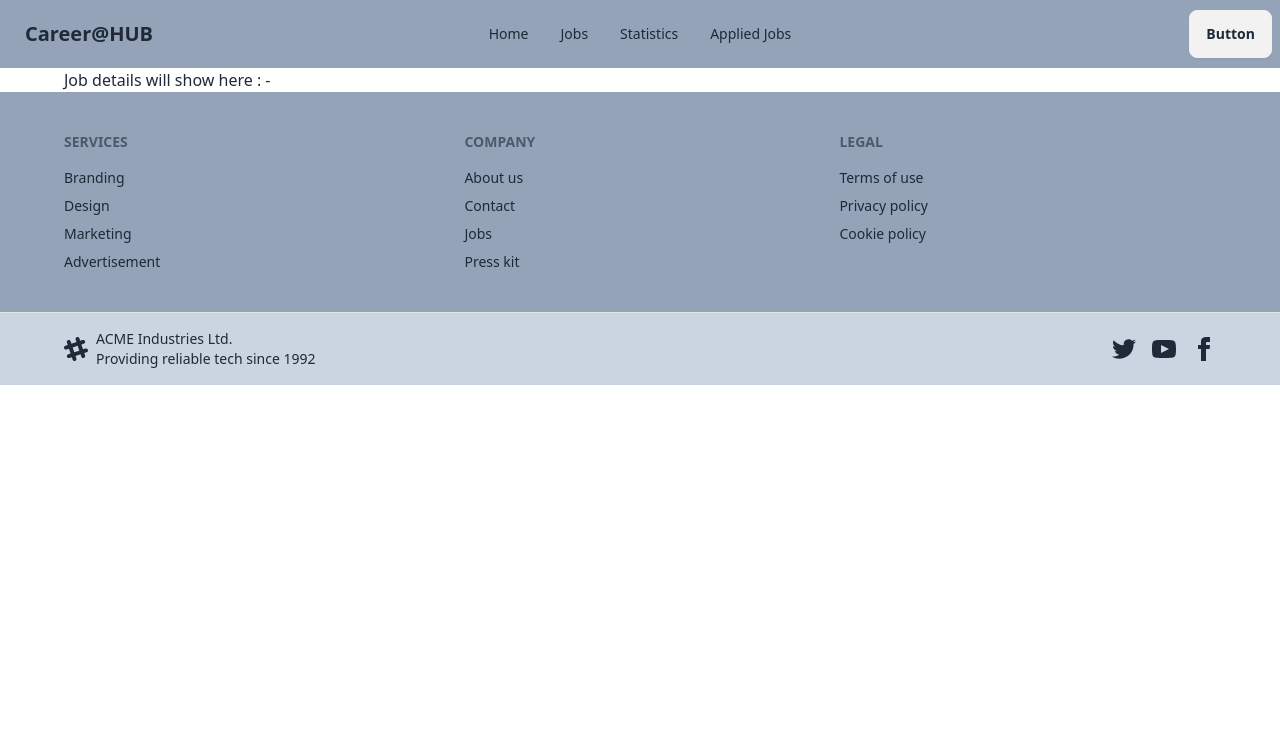
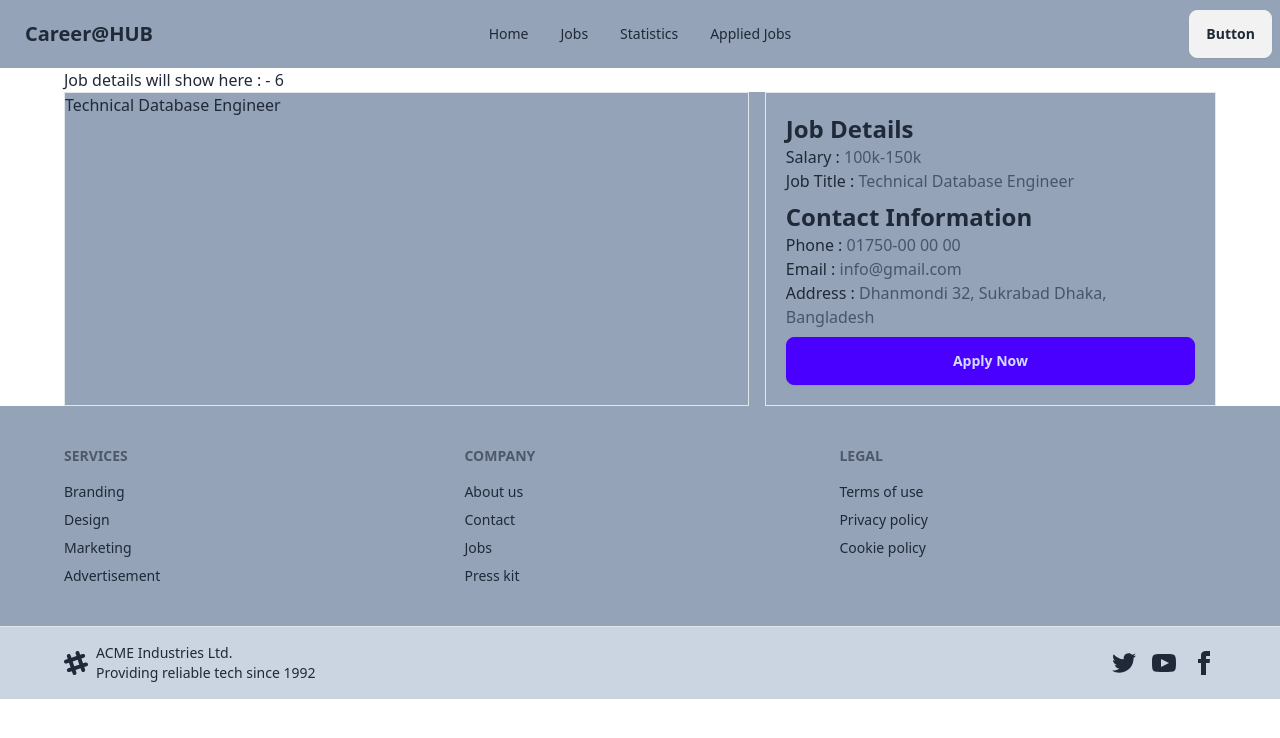
Before and after one commit to Ikram-Akbar/career_hub, a React (Vite) app: page /job/1 in a window 1280 px wide. Shown: the top 738 px of the page. Built offline with nearby package versions, Linux system fonts and the light colour scheme.

Commit message:
dynamic job details and contact info

```diff
--- a/src/Components/JobDetails/JobDetails.jsx
+++ b/src/Components/JobDetails/JobDetails.jsx
@@ -1,11 +1,55 @@
-
+import { useLoaderData, useParams } from "react-router-dom";
 
 const JobDetails = () => {
-    return (
-        <div>
-            <h1>Job details will show here : - </h1>
+  const jobs = useLoaderData();
+  const { id } = useParams();
+  const idInt = parseInt(id);
+  const job = jobs.find((job) => job.id === idInt);
+  console.log(job);
+
+  return (
+    <div>
+      <h1>Job details will show here : - {jobs.length} </h1>
+      <div className="grid md:grid-cols-5 gap-4  bg-slate-400">
+        <div className="border md:col-span-3">
+          <h1>{job.job_title}</h1>
         </div>
-    );
+        <div className="border p-5 md:col-span-2">
+          <h1 className="font-bold text-2xl">Job Details</h1>
+          <p className="font-medium">
+            Salary : <span className="text-slate-600"> {job?.salary}</span>
+          </p>
+          <p className="font-medium">
+            {" "}
+            Job Title :{" "}
+            <span className="text-slate-600">{job?.job_title} </span>{" "}
+          </p>
+          <h1 className="font-bold mt-2 text-2xl">Contact Information</h1>
+          <p className="font-medium">
+            Phone :{" "}
+            <span className="text-slate-600">
+              {job?.contact_information?.phone}{" "}
+            </span>
+          </p>
+          <p className="font-medium">
+            Email :
+            <span className="text-slate-600">
+              {" "}
+              {job?.contact_information?.email}
+            </span>{" "}
+          </p>
+          <p className="font-medium">
+            Address :
+            <span className="text-slate-600">
+              {" "}
+              {job?.contact_information?.address}{" "}
+            </span>
+          </p>
+          <button className="btn btn-primary w-full mt-2">Apply Now</button>
+        </div>
+      </div>
+    </div>
+  );
 };
 
 export default JobDetails;
--- a/src/Router/Router.jsx
+++ b/src/Router/Router.jsx
@@ -11,7 +11,7 @@ const router = createBrowserRouter([
   {
     path: "/",
     element: <Main />,
-    errorElement:<Error/>,
+    errorElement: <Error />,
     children: [
       {
         path: "",
@@ -27,16 +27,17 @@ const router = createBrowserRouter([
       },
       {
         path: "applied",
-        element:<AppliedJob/>
+        element: <AppliedJob />,
       },
       {
-        path:"statistics",
-        element: <Statistics />
+        path: "statistics",
+        element: <Statistics />,
       },
       {
-        path:"/job/:id",
-        element:<JobDetails/>
-      }
+        path: "/job/:id",
+        element: <JobDetails />,
+        loader: () => fetch("../../public/jobs.json"),
+      },
     ],
   },
 ]);
```
